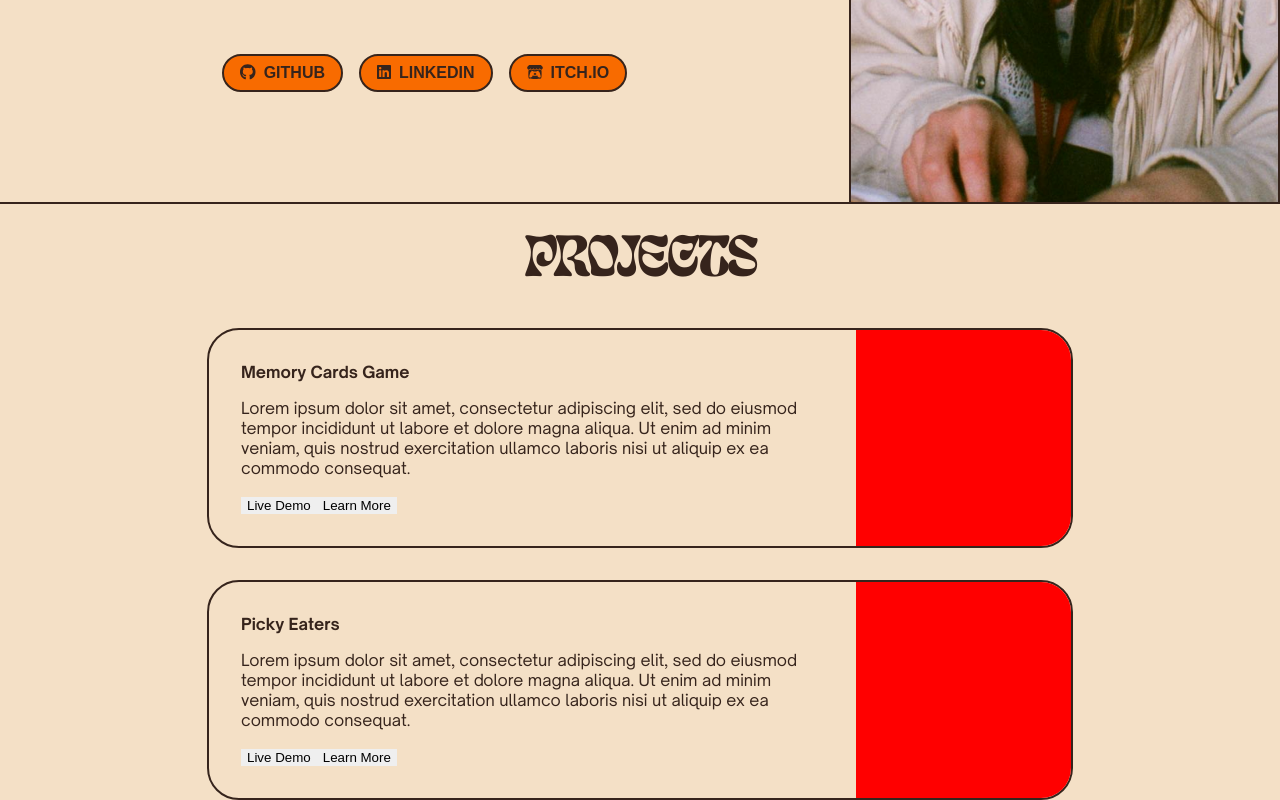
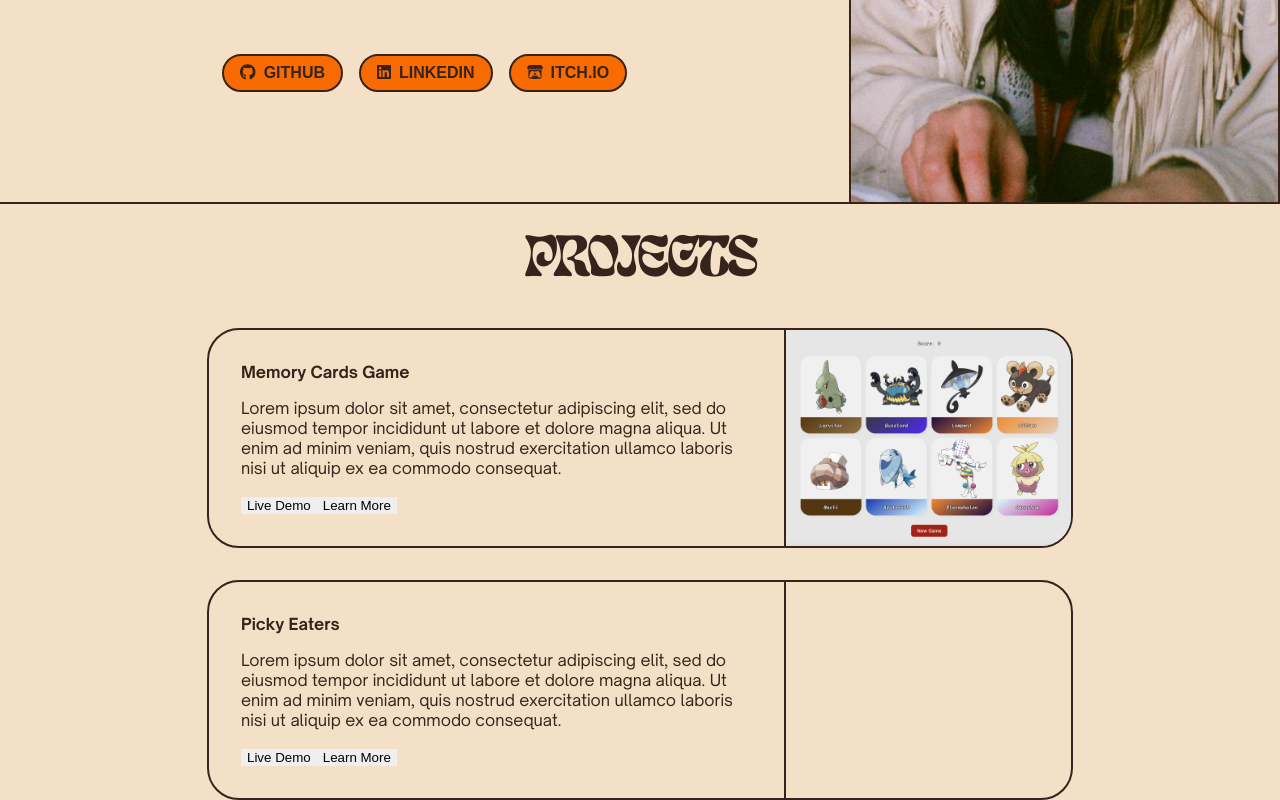
Before and after one commit to Roxanoel/roxanoel.github.io, a React (Create React App) app: page / in a window 1280 px wide. Shown: the part 598-1398 px from the top of the page. Built offline with nearby package versions, Linux system fonts and the light colour scheme.

Commit message:
Added images to cards

```diff
--- a/src/assets/data/projects.json
+++ b/src/assets/data/projects.json
@@ -5,7 +5,7 @@
         "tags": ["react"],
         "githubLink": "https://github.com/Roxanoel/memory-cards-game",
         "liveLink": "https://roxanoel.github.io/memory-cards-game/",
-        "imageLink": "/projects/Screenshot 2024-01-16 at 16.32.01.png"
+        "imageLink": "/projects/Screenshot 2023-12-18 at 20.46 2.png"
         },
         {
         "name": "Picky Eaters",
--- a/src/components/projects/ProjectCard.js
+++ b/src/components/projects/ProjectCard.js
@@ -1,12 +1,20 @@
 function ProjectCard({name, description, tags, githubLink, liveLink, imageLink}) {
-    return <div className="project-card">
+   console.log(imageLink)
+   return <div className="project-card">
         <div className="project-card-text-container">
             <h4>{name}</h4>
             <p>{description}</p>
             {liveLink && <button>Live Demo</button>}
             {githubLink && <button>Learn More</button>}
         </div>
-        <div className="project-card-image" style={{backgroundImage: `url(${imageLink})`, backgroundColor: "red"}} />
+        <div
+            className="project-card-image"
+            style={{
+                backgroundImage: `url("${imageLink}")`,
+                backgroundPosition: "center",
+                backgroundSize: "cover",
+            }}
+        />
     </div>
 }
 
--- a/src/scss/components/_project-card.scss
+++ b/src/scss/components/_project-card.scss
@@ -3,7 +3,7 @@
 .project-card {
     // Size & layout
     display: grid;
-    grid-template-columns: 3fr 1fr;
+    grid-template-columns: 2fr 1fr;
     max-width: 862px;
     overflow: hidden;
     // Border
@@ -14,12 +14,8 @@
     padding: 32px;
 }
 
-.project-card-image-container {
-    //width: 100%;
-    overflow: hidden;
-}
-
 .project-card-image {
     width: 100%;
     overflow: hidden;
+    border-left: structural.$border-outline;
 }
```
Also changed, not shown: public/projects/Screenshot 2023-12-18 at 20.46 2.png (added).
